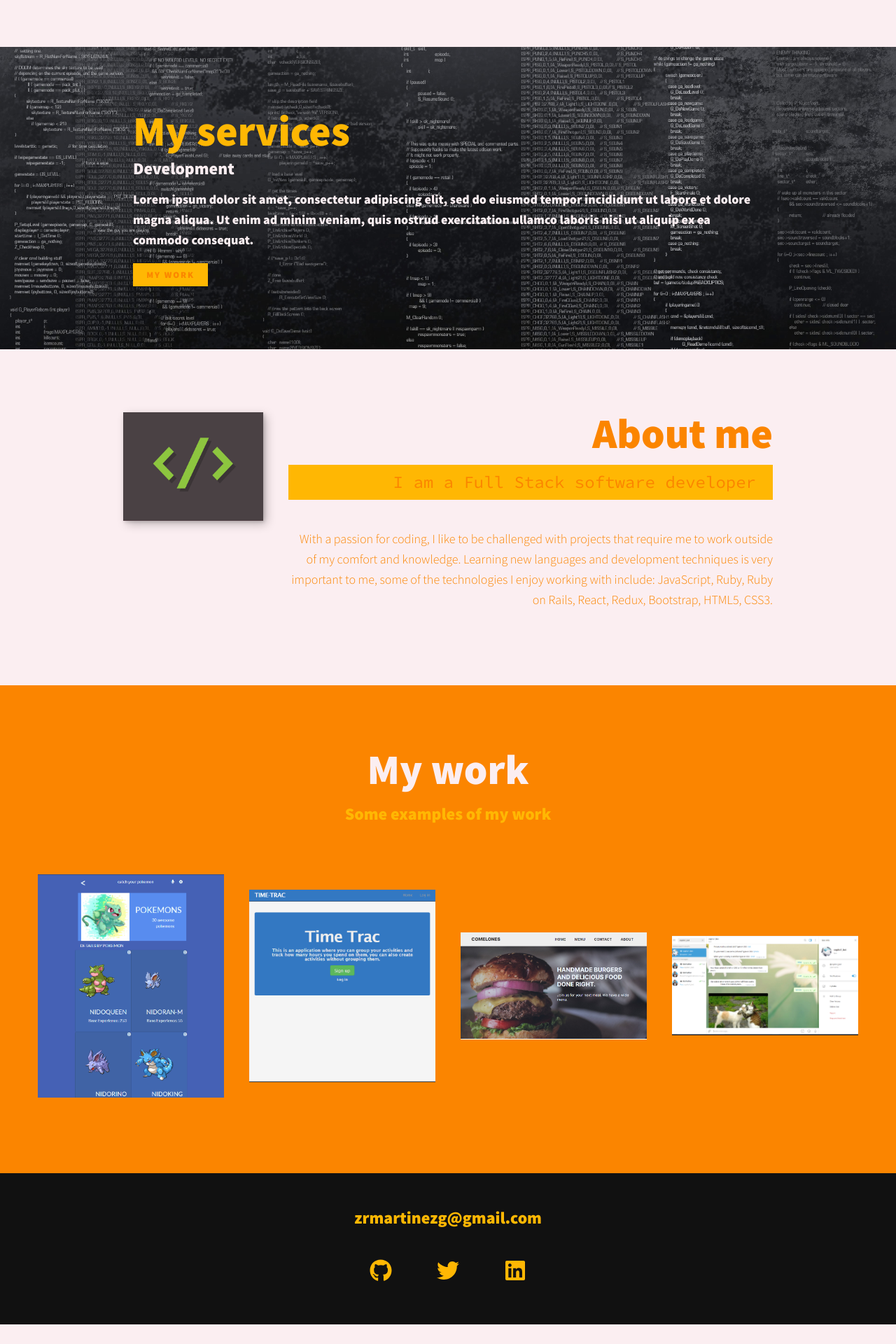
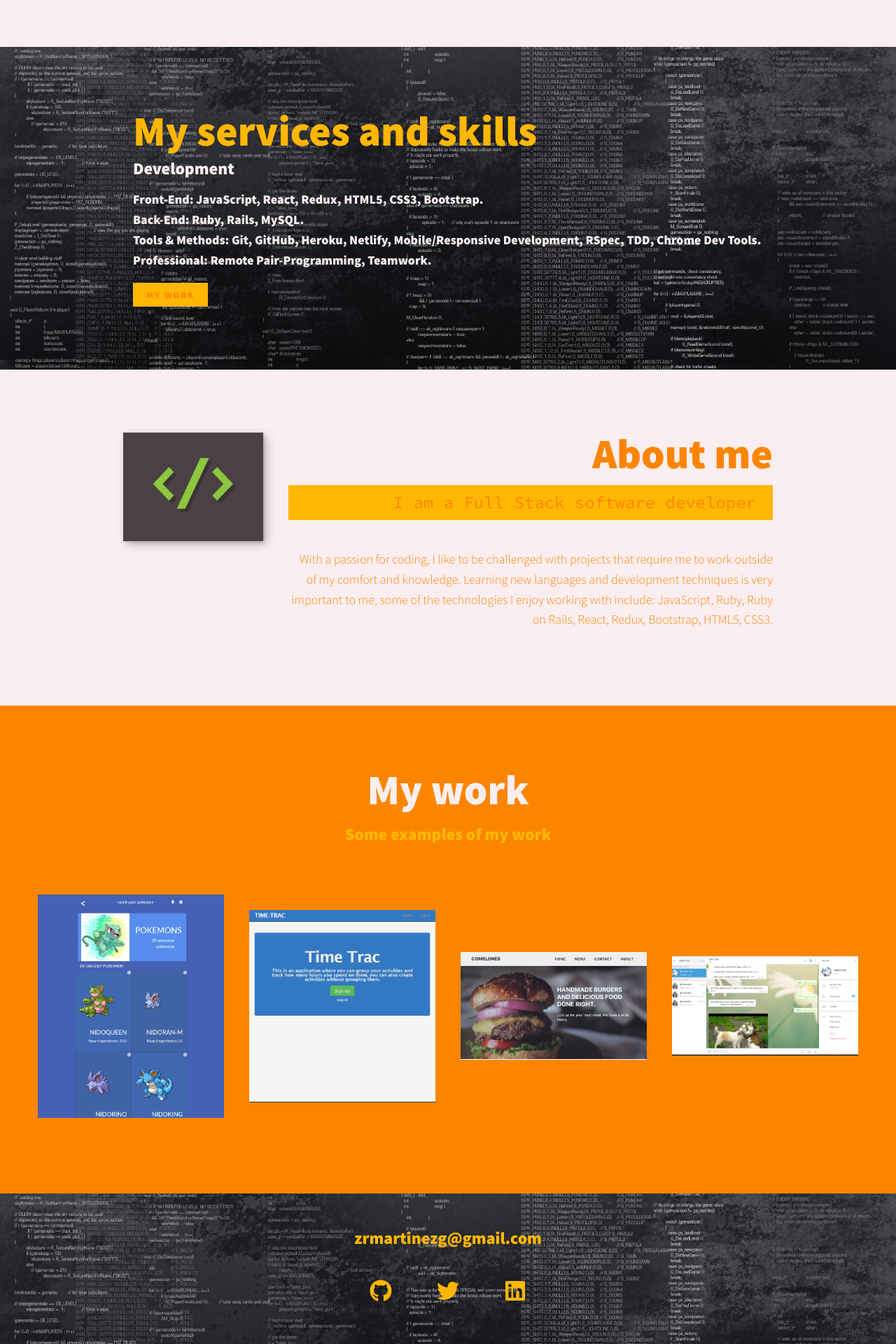
Before and after one commit to Rocio01/zr-portafolio, a React (Create React App) app: page / in a window 1280 px wide. Shown: the part 512-2432 px from the top of the page at 70% size. Before the commit the page ends 2404 px from the top, so only its background shows below. Built offline with nearby package versions, Linux system fonts and the light colour scheme.

Commit message:
Refactor my services component

```diff
--- a/src/App.css
+++ b/src/App.css
@@ -32,6 +32,11 @@
     --fs-body: 1.125rem;
   }
 }
+
+html {
+  scroll-behavior: smooth;
+}
+
 .btn {
   display: inline-block;
   padding: 0.5em 1.5em;
@@ -214,7 +219,6 @@ h3 {
 
 .portfolio {
   display: grid;
-  /* grid-template-columns: repeat(2, 1fr); */
   grid-template-columns: repeat(auto-fit, minmax(250px, 1fr));
 }
 
@@ -237,6 +241,8 @@ h3 {
 
 footer {
   background: #111;
+  background-image: url(./images/background.jpg);
+  background-size: cover;
   color: var(--clr-accent);
   text-align: center;
   padding: 2.5em 0;
--- a/src/components/Footer.js
+++ b/src/components/Footer.js
@@ -2,7 +2,7 @@ import React from 'react'
  import { FaGithub, FaTwitter, FaLinkedin} from "react-icons/fa";
 const Footer = () => {
   return (
-    <footer>
+    <footer id='footer'>
     <a href="mailto:zrmartinezg@gmail.com" className="footer-link">zrmartinezg@gmail.com</a>
     <ul className="social-list">
         <li className="social-list-item"><a className="social-list-link" href="https://github.com/Rocio01"><FaGithub /* style={{ fontSize: 100, color: "blue", marginRight: 30 }}*/ /> </a></li>
--- a/src/components/Header.js
+++ b/src/components/Header.js
@@ -18,6 +18,8 @@ const Header = () => {
       <li className="nav-item"><a href="#services" className="nav-link" onClick={()=> { document.body.classList.remove('nav-open')}}>My Services</a></li>
       <li className="nav-item"><a href="#about" className="nav-link"onClick={()=> { document.body.classList.remove('nav-open')}}>About me</a></li>
       <li className="nav-item"><a href="#work" className="nav-link"onClick={()=> { document.body.classList.remove('nav-open')}}>My Work</a></li>
+      <li className="nav-item"><a href="#footer" className="nav-link"onClick={()=> { document.body.classList.remove('nav-open')}}>Contact me</a></li>
+
       </ul>
     </nav>
     </header>
--- a/src/components/Services.js
+++ b/src/components/Services.js
@@ -3,11 +3,15 @@ import React from 'react'
 const Services = () => {
   return (
     <section className="my-services" id="services">
-            <h2 className="section-title section-title-services">My services</h2>
+            <h2 className="section-title section-title-services">My services and skills</h2>
             <div className="services">
                 <div className="service">
                     <h3>Development</h3>
-                    <p>Lorem ipsum dolor sit amet, consectetur adipiscing elit, sed do eiusmod tempor incididunt ut labore et dolore magna aliqua. Ut enim ad minim veniam, quis nostrud exercitation ullamco laboris nisi ut aliquip ex ea commodo consequat.</p>
+                    <p>Front-End: JavaScript, React, Redux, HTML5, CSS3, Bootstrap. <br />
+                      Back-End: Ruby, Rails, MySQL. <br />
+                      Tools & Methods: Git, GitHub, Heroku, Netlify, Mobile/Responsive Development, RSpec, TDD, Chrome Dev Tools. <br />
+                      Professional: Remote Pair-Programming, Teamwork.
+                      </p>
                 </div>
             <div className='services-button'>
             <a href="#work" className="btn">My Work</a>
```
